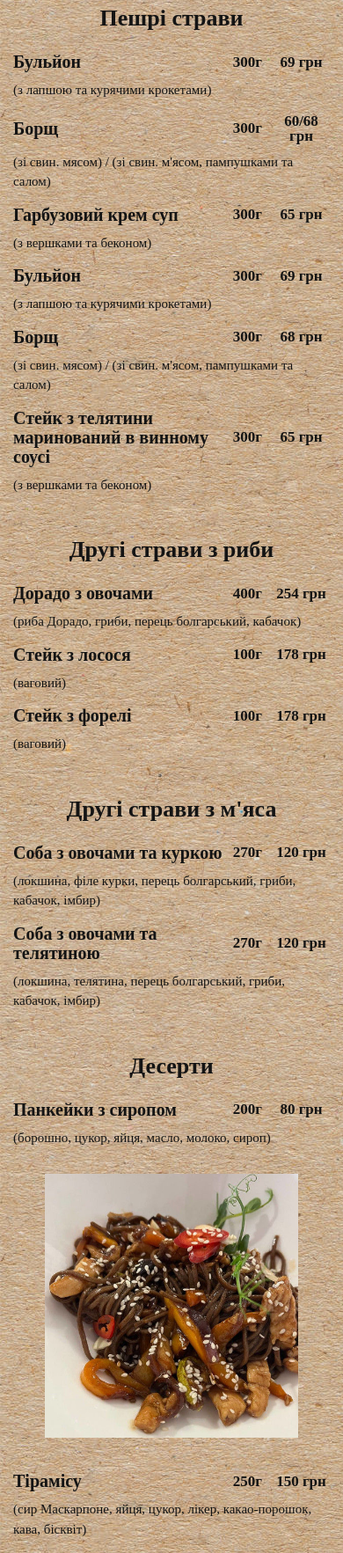
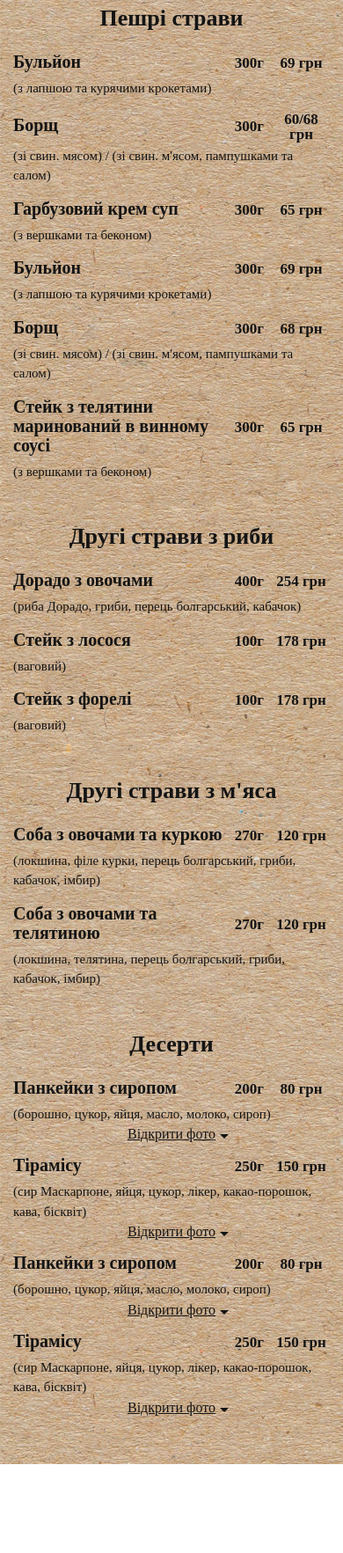
Before and after one commit to Percival234/Kozatskyy, a plain HTML site: page index.html in a window 390 px wide. Shown: the part 235-2000 px from the top of the page at 88% size. After the commit the page ends 1899 px from the top, so only its background shows below. Drawn offline with Linux system fonts and the light colour scheme; a web font is replaced by a local one.

Commit message:
image clicker

```diff
--- a/index.html
+++ b/index.html
@@ -8,10 +8,10 @@
   </head>
   <body>
     <div class="wrapper">
-      <div class="change-button">New</div>
+      <div class="change-button">Клікніть сюди</div>
       <div class="menu">
         <div class="menu__header">
-          <h1 class="menu__title bold">Козацький</h1>
+          <h1 class="menu__title">Козацький</h1>
           <svg
             class="menu__icon"
             version="1.0"
@@ -52,14 +52,14 @@
                   -201 203 l-175 197 27 28 c15 15 30 28 34 28 4 0 94 -78 201 -173z" />
             </g>
           </svg>
-          <h2 class="menu__sub-title bold">Меню</h2>
+          <h2 class="menu__sub-title">Меню</h2>
         </div>
         <section class="menu__section">
           <div class="menu__container">
-            <h3 class="menu__section-title bold">Пешрі страви</h3>
+            <h3 class="menu__section-title">Пешрі страви</h3>
             <div class="menu__list">
               <div class="menu__point">
-                <div class="menu__point-content bold">
+                <div class="menu__point-content">
                   <h4 class="menu__point-title">Бульйон</h4>
                   <div class="menu__point-weight">300г</div>
                   <div class="menu__point-price">69 грн</div>
@@ -70,7 +70,7 @@
                 </div> -->
               </div>
               <div class="menu__point">
-                <div class="menu__point-content bold">
+                <div class="menu__point-content">
                   <h4 class="menu__point-title">Борщ</h4>
                   <div class="menu__point-weight">300г</div>
                   <div class="menu__point-price">60/68 грн</div>
@@ -83,7 +83,7 @@
                 </div> -->
               </div>
               <div class="menu__point">
-                <div class="menu__point-content bold">
+                <div class="menu__point-content">
                   <h4 class="menu__point-title">Гарбузовий крем суп</h4>
                   <div class="menu__point-weight">300г</div>
                   <div class="menu__point-price">65 грн</div>
@@ -94,7 +94,7 @@
                 </div> -->
               </div>
               <div class="menu__point">
-                <div class="menu__point-content bold">
+                <div class="menu__point-content">
                   <h4 class="menu__point-title">Бульйон</h4>
                   <div class="menu__point-weight">300г</div>
                   <div class="menu__point-price">69 грн</div>
@@ -105,7 +105,7 @@
                 </div> -->
               </div>
               <div class="menu__point">
-                <div class="menu__point-content bold">
+                <div class="menu__point-content">
                   <h4 class="menu__point-title">Борщ</h4>
                   <div class="menu__point-weight">300г</div>
                   <div class="menu__point-price">68 грн</div>
@@ -118,7 +118,7 @@
                 </div> -->
               </div>
               <div class="menu__point">
-                <div class="menu__point-content bold">
+                <div class="menu__point-content">
                   <h4 class="menu__point-title">Стейк з телятини маринований в винному соусі</h4>
                   <div class="menu__point-weight">300г</div>
                   <div class="menu__point-price">65 грн</div>
@@ -133,10 +133,10 @@
         </section>
         <section class="menu__section">
           <div class="menu__container">
-            <h3 class="menu__section-title bold">Другі страви з риби</h3>
+            <h3 class="menu__section-title">Другі страви з риби</h3>
             <div class="menu__list">
               <div class="menu__point">
-                <div class="menu__point-content bold">
+                <div class="menu__point-content">
                   <h4 class="menu__point-title">Дорадо з овочами</h4>
                   <div class="menu__point-weight">400г</div>
                   <div class="menu__point-price">254 грн</div>
@@ -147,7 +147,7 @@
                 </div> -->
               </div>
               <div class="menu__point">
-                <div class="menu__point-content bold">
+                <div class="menu__point-content">
                   <h4 class="menu__point-title">Стейк з лосося</h4>
                   <div class="menu__point-weight">100г</div>
                   <div class="menu__point-price">178 грн</div>
@@ -158,7 +158,7 @@
                 </div> -->
               </div>
               <div class="menu__point">
-                <div class="menu__point-content bold">
+                <div class="menu__point-content">
                   <h4 class="menu__point-title">Стейк з форелі</h4>
                   <div class="menu__point-weight">100г</div>
                   <div class="menu__point-price">178 грн</div>
@@ -173,10 +173,10 @@
         </section>
         <section class="menu__section">
           <div class="menu__container">
-            <h3 class="menu__section-title bold">Другі страви з м'яса</h3>
+            <h3 class="menu__section-title">Другі страви з м'яса</h3>
             <div class="menu__list">
               <div class="menu__point">
-                <div class="menu__point-content bold">
+                <div class="menu__point-content">
                   <h4 class="menu__point-title">Соба з овочами та куркою</h4>
                   <div class="menu__point-weight">270г</div>
                   <div class="menu__point-price">120 грн</div>
@@ -189,7 +189,7 @@
                 </div> -->
               </div>
               <div class="menu__point">
-                <div class="menu__point-content bold">
+                <div class="menu__point-content">
                   <h4 class="menu__point-title">Соба з овочами та телятиною</h4>
                   <div class="menu__point-weight">270г</div>
                   <div class="menu__point-price">120 грн</div>
@@ -206,54 +206,66 @@
         </section>
         <section class="menu__section">
           <div class="menu__container">
-            <h3 class="menu__section-title bold">Десерти</h3>
+            <h3 class="menu__section-title">Десерти</h3>
             <div class="menu__list">
               <div class="menu__point">
-                <div class="menu__point-content bold">
+                <div class="menu__point-content">
                   <h4 class="menu__point-title">Панкейки з сиропом</h4>
                   <div class="menu__point-weight">200г</div>
                   <div class="menu__point-price">80 грн</div>
                 </div>
-                <p class="menu__point-info">(борошно, цукор, яйця, масло, молоко, сироп)</p>
+                <div class="menu__point-info">
+                  <div class="menu__point_desc">(борошно, цукор, яйця, масло, молоко, сироп)</div>
+                  <button type="button" class="menu__point-button">Відкрити фото</button>
+                </div>
                 <div class="menu__point-image-container">
-                  <img class="menu__point-image" src="./images/photo1697643308.jpeg" alt="meal" />
+                  <img class="menu__point-image" src="./images/soba.jpeg" alt="meal" />
                 </div>
               </div>
               <div class="menu__point">
-                <div class="menu__point-content bold">
+                <div class="menu__point-content">
                   <h4 class="menu__point-title">Тірамісу</h4>
                   <div class="menu__point-weight">250г</div>
                   <div class="menu__point-price">150 грн</div>
                 </div>
-                <p class="menu__point-info">
-                  (сир Маскарпоне, яйця, цукор, лікер, какао-порошок, кава, бісквіт)
-                </p>
+                <div class="menu__point-info">
+                  <div class="menu__point_desc">
+                    (сир Маскарпоне, яйця, цукор, лікер, какао-порошок, кава, бісквіт)
+                  </div>
+                  <button type="button" class="menu__point-button">Відкрити фото</button>
+                </div>
                 <div class="menu__point-image-container">
-                  <img class="menu__point-image" src="./images/photo1697643308.jpeg" alt="meal" />
+                  <img class="menu__point-image" src="./images/soba.jpeg" alt="meal" />
                 </div>
               </div>
               <div class="menu__point">
-                <div class="menu__point-content bold">
+                <div class="menu__point-content">
                   <h4 class="menu__point-title">Панкейки з сиропом</h4>
                   <div class="menu__point-weight">200г</div>
                   <div class="menu__point-price">80 грн</div>
                 </div>
-                <p class="menu__point-info">(борошно, цукор, яйця, масло, молоко, сироп)</p>
+                <div class="menu__point-info">
+                  <div class="menu__point_desc">(борошно, цукор, яйця, масло, молоко, сироп)</div>
+                  <button type="button" class="menu__point-button">Відкрити фото</button>
+                </div>
                 <div class="menu__point-image-container">
-                  <img class="menu__point-image" src="./images/photo1697643308.jpeg" alt="meal" />
+                  <img class="menu__point-image" src="./images/soba.jpeg" alt="meal" />
                 </div>
               </div>
               <div class="menu__point">
-                <div class="menu__point-content bold">
+                <div class="menu__point-content">
                   <h4 class="menu__point-title">Тірамісу</h4>
                   <div class="menu__point-weight">250г</div>
                   <div class="menu__point-price">150 грн</div>
                 </div>
-                <p class="menu__point-info">
-                  (сир Маскарпоне, яйця, цукор, лікер, какао-порошок, кава, бісквіт)
-                </p>
+                <div class="menu__point-info">
+                  <div class="menu__point_desc">
+                    (сир Маскарпоне, яйця, цукор, лікер, какао-порошок, кава, бісквіт)
+                  </div>
+                  <button type="button" class="menu__point-button">Відкрити фото</button>
+                </div>
                 <div class="menu__point-image-container">
-                  <img class="menu__point-image" src="./images/photo1697643308.jpeg" alt="meal" />
+                  <img class="menu__point-image" src="./images/soba.jpeg" alt="meal" />
                 </div>
               </div>
             </div>
--- a/styles/style.css
+++ b/styles/style.css
@@ -1,84 +1,63 @@
-/* @import url("https://fonts.googleapis.com/css?family=Ruslan+Display:regular"); */
-@import url(https://fonts.googleapis.com/css?family=Kelly+Slab:regular);
+@import url('https://fonts.googleapis.com/css?family=Kelly+Slab:regular');
 *,
 *::before,
 *::after {
-  padding: 0;
-  margin: 0;
-  border: 0;
+  padding: 0px;
+  margin: 0px;
+  border: 0px;
   box-sizing: border-box;
-}
-
-ul {
-  list-style: none;
-}
-
-h1,
-h2,
-h3 {
-  font-size: inherit;
-  font-weight: inherit;
 }
 img {
   max-width: 100%;
 }
-:active,
-:hover,
-:focus {
-  outline: none;
-}
-
 body {
-  background-image: url('../images/brown-texture\ \(1\).jpg');
   color: rgb(20, 20, 20);
   font-family: 'Kelly Slab';
   line-height: 1;
 }
-
-body.active {
+button {
+  background: transparent;
+  font-family: inherit;
+  color: inherit;
+}
+.wrapper {
+  background-image: url('../images/page-texture.jpg');
+  min-width: 320px;
+  overflow: hidden;
+}
+.wrapper.active {
   background-attachment: fixed;
   background-position: right;
-  background-image: url('../images/bread-cooked-meat.jpg');
+  background-image: url('../images/background.jpg');
   background-size: cover;
   color: white;
 }
-
-.bold {
-  font-weight: 700;
+.wrapper.active .menu {
+  background: rgba(0, 0, 0, 0.725);
 }
-.wrapper {
-  min-width: 320px;
-  overflow: hidden;
-}
-body.active .menu {
-  background: rgba(0, 0, 0, 0.75);
-}
-body.active .menu__container {
+.wrapper.active .menu__container {
   padding: 30px 15px;
   position: relative;
 }
-body.active .menu__container::after {
+.wrapper.active .menu__container::after {
   content: '';
   width: calc(100% - 30px);
-  height: 1px;
+  height: 2px;
   border-radius: 1px;
-  background: rgba(255, 255, 255, 0.212);
+  background: rgba(255, 255, 255, 0.4);
   position: absolute;
-  bottom: 0;
+  bottom: 0%;
   right: 50%;
   transform: translateX(50%);
 }
-body.active .menu__sub-title {
-  border-bottom: 3px solid rgb(255, 181, 21);
+.wrapper.active .menu__sub-title, .wrapper.active .menu__point-price {
+  text-decoration: underline;
+  text-decoration-thickness: 3px ;
+  text-decoration-color: rgb(255, 181, 21);
 }
-body.active .menu__point-price {
-  padding-bottom: 2px;
-  border-bottom: 2px solid rgb(255, 181, 21);
-}
-body.active .menu__point-info {
+.wrapper.active .menu__point-info {
   opacity: 0.7;
 }
-/*   */
 .menu {
   padding: 30px 0px;
   display: flex;
@@ -105,7 +84,7 @@ body.active .menu__point-info {
   flex-direction: column;
   gap: 25px;
   max-width: 765px;
-  margin: 0 auto;
+  margin: 0px auto;
 }
 .menu__section-title {
   font-size: 26px;
@@ -120,34 +99,64 @@ body.active .menu__point-info {
 .menu__point {
   display: flex;
   flex-direction: column;
-  align-items: center;
-  gap: 10px;
+  gap: 5px;
   font-size: 20px;
 }
 .menu__point-content {
-  width: 100%;
   display: grid;
   grid-template-columns: 1fr auto 65px;
-  gap: 12px;
   align-items: center;
+  gap: 10px;
 }
 .menu__point-title {
   line-height: 1.1;
+  padding-bottom: 3px;
 }
 .menu__point-info {
+  display: flex;
+  flex-direction: column;
+  gap: 3px;
   font-size: 15px;
   line-height: 1.5;
-  width: 100%;
 }
 .menu__point-weight, .menu__point-price {
   font-size: 17px;
   text-align: center;
+  font-weight: 700;
 }
 .menu__point-image-container {
-  padding: 20px 0px;
+  padding: 15px 0px;
+  margin: 0px auto;
+  display: none;
+}
+.menu__point-image-container.active {
+  display: block;
 }
 .menu__point-image {
   height: 300px;
+}
+.menu__point-button {
+  align-self: center;
+  font-size: 16px;
+  text-decoration: underline;
+  position: relative;
+}
+.menu__point-button::after {
+  content: '';
+  position: absolute;
+  right: -15px;
+  top: 50%;
+  width: 0px;
+  height: 0px;
+  border-style: solid;
+  border-width: 5px 5px 0 5px;
+  border-color: rgb(20, 20, 20) transparent transparent transparent;
+}
+.wrapper.active .menu__point-button::after {
+  border-color: rgb(172, 172, 172) transparent transparent transparent;
+}
+.menu__point-button.active::after {
+  transform: rotate(180deg);
 }
 .change-button {
   position: absolute;
```
Also changed, not shown: scripts/script.js (+8 -7 lines), images/background.jpg (added), images/page-texture.jpg (renamed from images/brown-texture (1).jpg), images/soba.jpeg (renamed from images/photo1697643308.jpeg), 1 other file.
